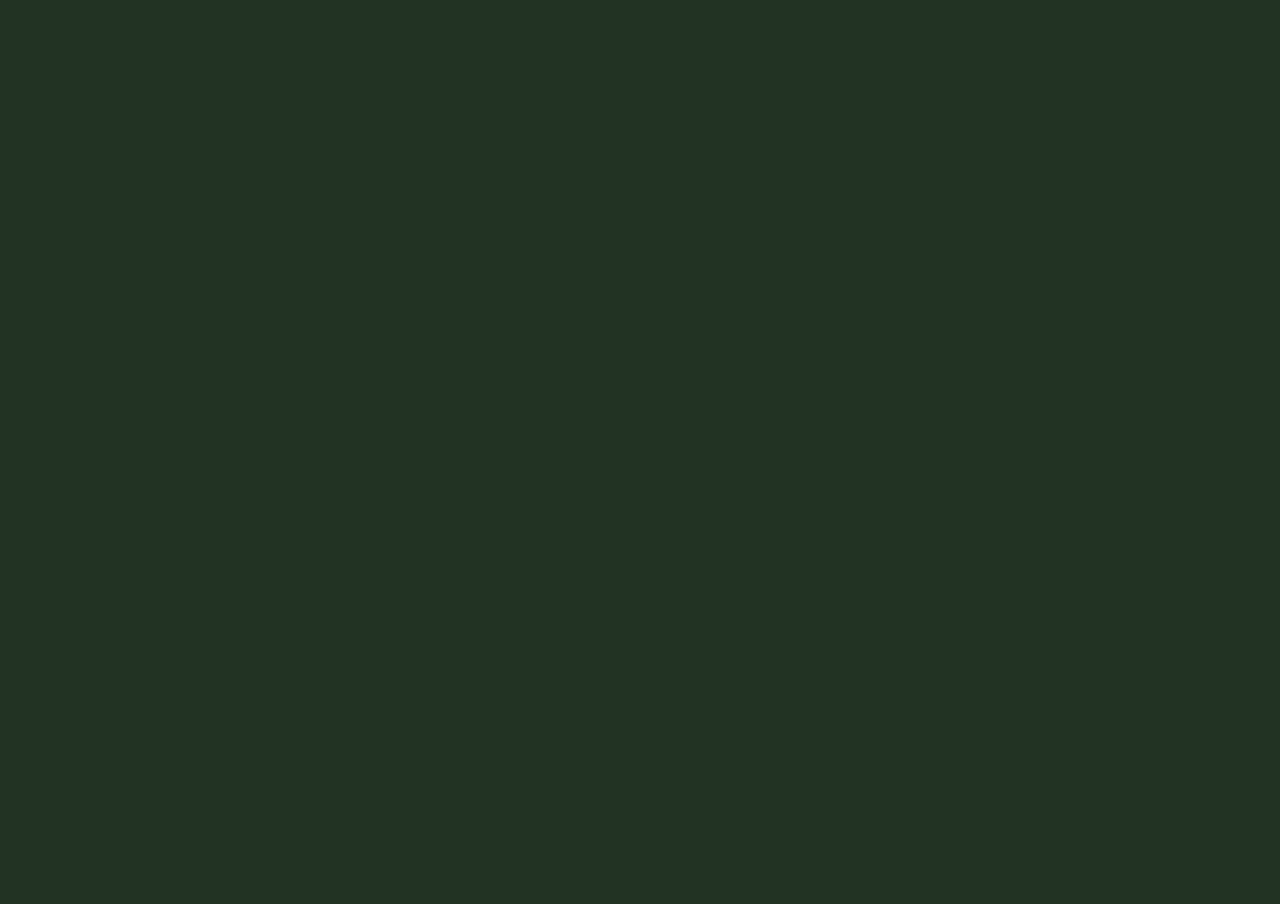
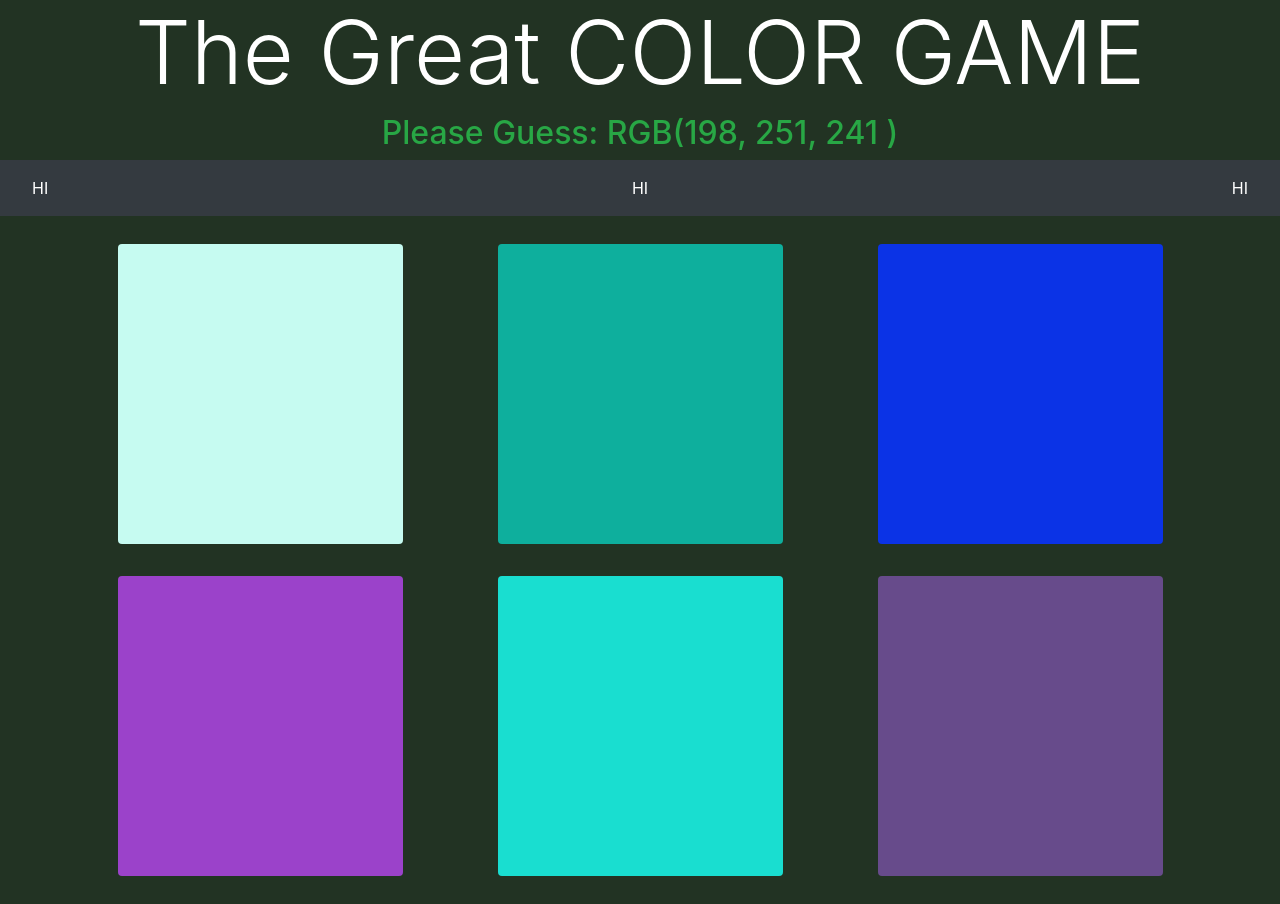
Before and after one commit to aviboot92/color-game, a plain HTML site: page index.html in a window 1280 px wide. Before the commit the page ends 800 px from the top, so only its background shows below. Drawn offline with nearby package versions, Linux system fonts and the light colour scheme.

Commit message:
Main Logic of container is done for 90%

```diff
--- a/css/style.css
+++ b/css/style.css
@@ -1,3 +1,10 @@
 body{
     background: #223323
 }
+.square{
+    padding-bottom: 18% !important;
+    background-color: blue;
+    overflow: hidden;
+    height: 300px;
+    overflow: hidden;
+}
--- a/index.html
+++ b/index.html
@@ -9,9 +9,26 @@
         integrity="sha384-ggOyR0iXCbMQv3Xipma34MD+dH/1fQ784/j6cY/iJTQUOhcWr7x9JvoRxT2MZw1T" crossorigin="anonymous">
     <link rel="stylesheet" href="./css/style.css">
 </head>
-<body>
-
-
+<body class="text-white">
+    <h1 class="text-center display-2">The Great COLOR GAME</h1>
+    <h2 class="text-center text-success">Please Guess: <span id="colorDisplay" class="text-uppercase">RGB</span></h2>
+    <nav class="navbar bg-dark navbar-dark">
+        <li class="nav-link">HI</li>
+        <li class="nav-link">HI</li>
+        <li class="nav-link">HI</li>
+    </nav>
+    <div id="container" class="container">
+        <div class="row my-4 justify-content-between">
+                <div class="col-md-3 mx-xs-3 mx-md-auto rounded my-1 square"></div>
+                <div class="col-md-3 mx-xs-3 mx-md-auto rounded my-1 square"></div>
+                <div class="col-md-3 mx-xs-3 mx-md-auto rounded my-1 square"></div>
+        </div>
+        <div class="row my-4 justify-content-between">
+                <div class="col-md-3 mx-xs-3 mx-md-auto rounded my-1 square"></div>
+                <div class="col-md-3 mx-xs-3 mx-md-auto rounded my-1 square"></div>
+                <div class="col-md-3 mx-xs-3 mx-md-auto rounded my-1 square"></div>
+        </div>
+    </div>
 
 
 
--- a/js/app.js
+++ b/js/app.js
@@ -1 +1,44 @@
-alert("Connected");
+var colors = [];
+// Random number generator Function
+const random = (min, max) =>Math.floor(Math.random() * (max - min + 1) ) + min;
+let gameOver = false;
+const targetDisplay = document.querySelector("#colorDisplay");
+var squares = document.querySelectorAll(".square");
+
+const randomColors = function(){
+    for (let index = 0; index < 6; index++) {
+        const x = random(0,256);
+        const y = random(0,256);
+        const z = random(0,256);
+        const color = "rgb("+x+", "+y+", "+z+" )";
+        colors[index] = color
+        console.log(colors[index]);
+    }
+}
+
+
+// Setting random values to colors array
+randomColors();
+
+// Setting Target
+const target = colors[random(0,5)];
+
+// Loop for squares display
+squares.forEach((element, i) => {
+    element.style.backgroundColor = colors[i];
+        // Adding click event to each square
+        element.addEventListener("click", function(){
+            if(!gameOver){
+                if(colors[i] === target){
+                    gameOver = true;
+                    console.log(gameOver);
+                    alert("Right");
+                } else{
+                    element.classList.add("d-none");
+                }
+            }
+        });
+});
+
+// Dispalying Target Color
+targetDisplay.textContent = target;
```
